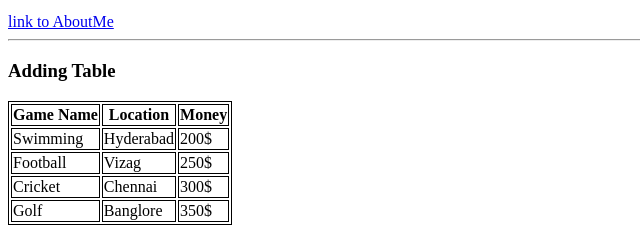
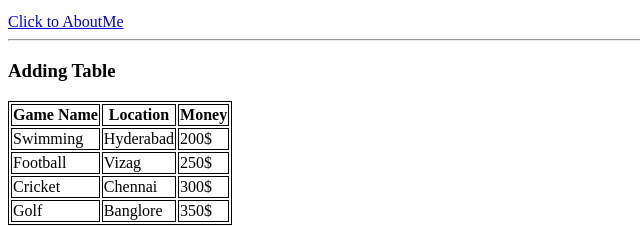
Before and after one commit to 44-563-Web-Apps-S22/webapps-s22-assignment-3-IndraPhani, a plain HTML site: page index.html in a window 1280 px wide. Shown: the part 506-732 px from the top of the page, 0-640 px from the left. Drawn offline with Linux system fonts and the light colour scheme.

Commit message:
Fixed Link

```diff
--- a/index.html
+++ b/index.html
@@ -37,7 +37,7 @@
             <li>Idli. Midnight Idli at Rly Station.</li>
             <li>Masala Batani. Masala Batani in a bowl.</li>
         </ul>
-        <a href="aboutme.html">link to AboutMe</a>
+        <a href="aboutme.html">Click to AboutMe</a>
         <hr>
         <h3>Adding Table</h3>
         <table>
```
